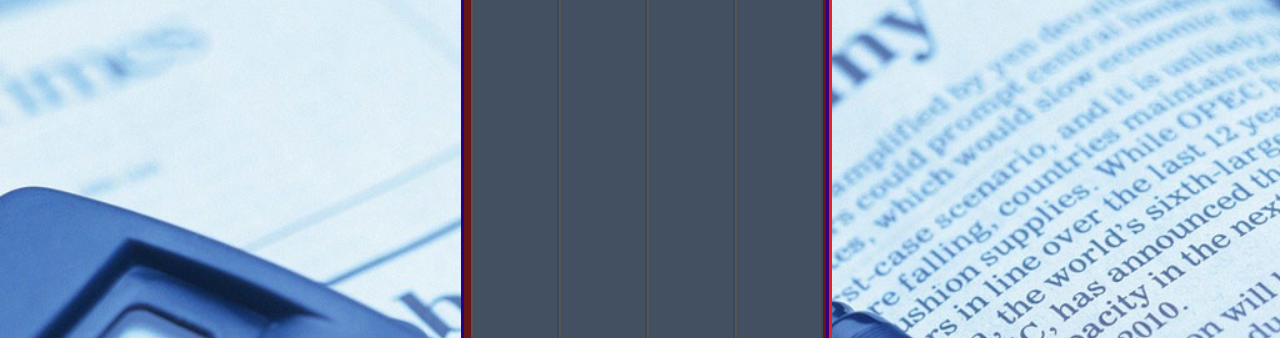
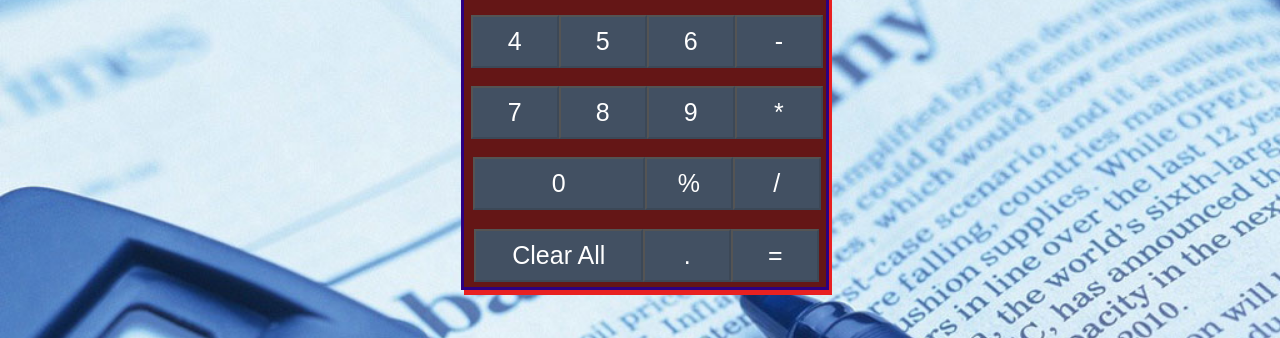
Before and after one commit to shovo921/calculator, a plain HTML site: page index.html in a window 1280 px wide. Shown: the part 138-476 px from the top of the page. Drawn offline with Linux system fonts and the light colour scheme.

Commit message:
Update style.css

```diff
--- a/style.css
+++ b/style.css
@@ -1,7 +1,7 @@
 *{
 	margin: 0 ;
 	padding: 0;
-	height:1080px;
+
 }
 .calculator{
 	background: url(aa.jpg);
```
